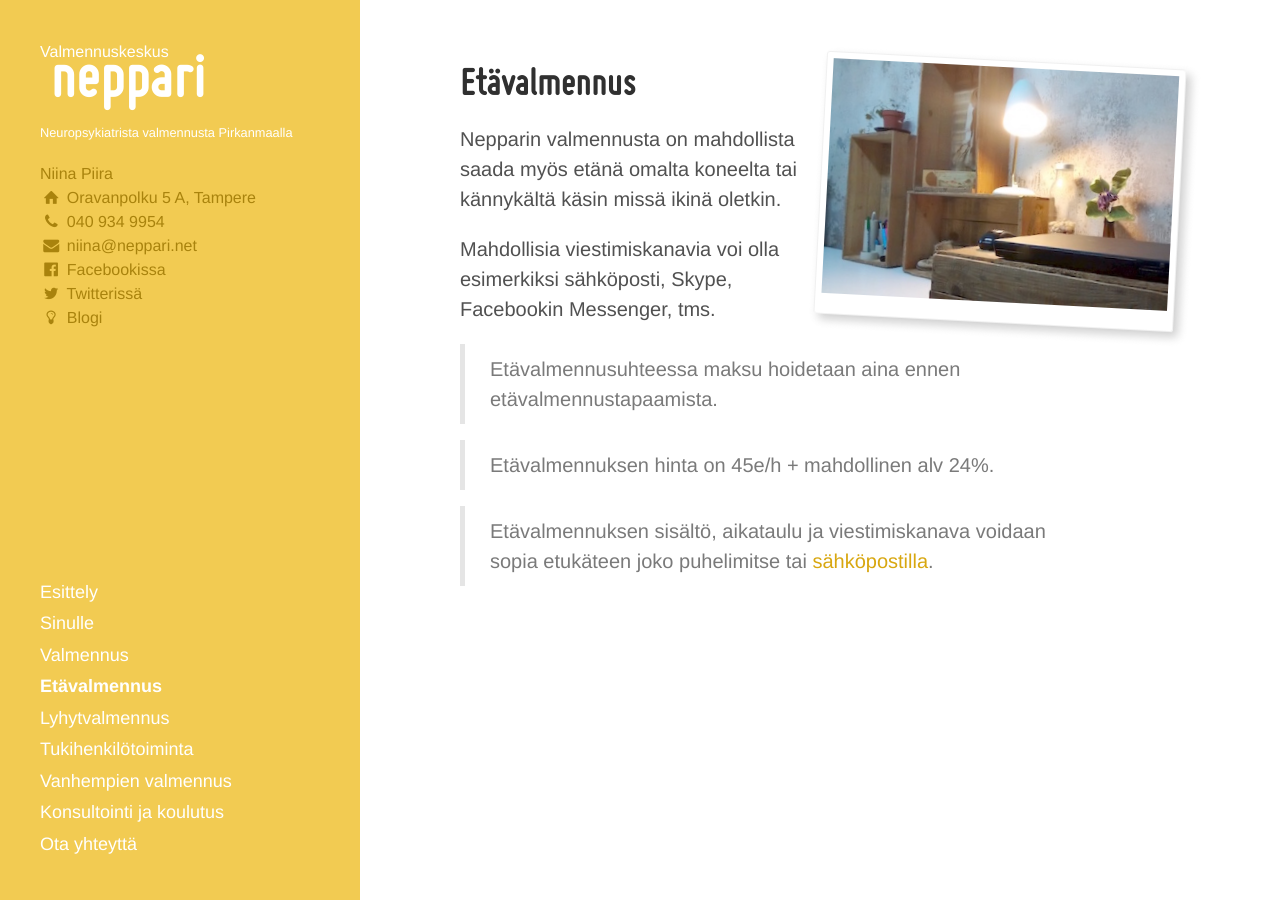
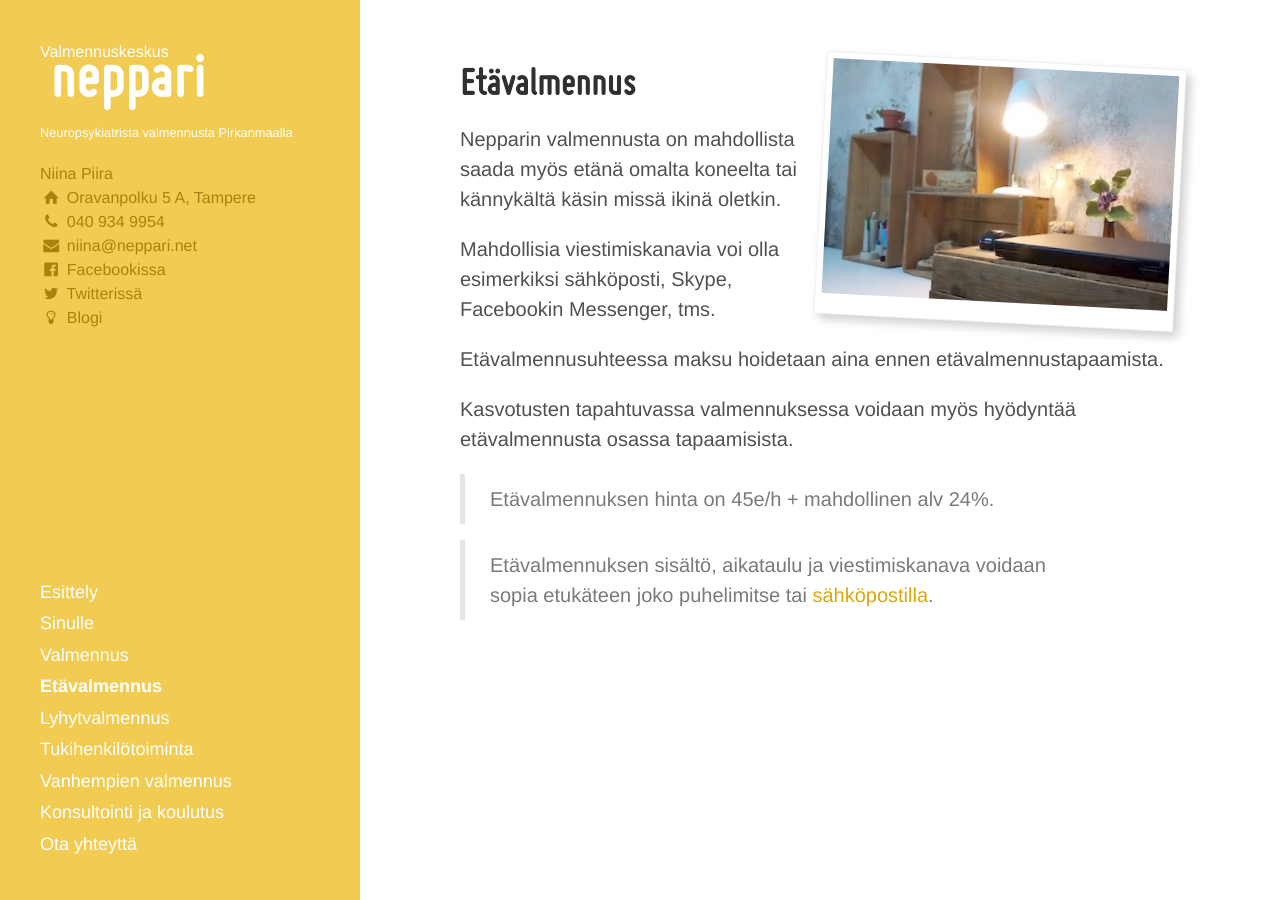
Before and after one commit to niinapiira/neppari.net, a Jekyll site: the page built from etavalmennus.md, in a window 1280 px wide. Built offline with Jekyll 4.4.1, drawn with Linux system fonts in a browser that asks for light colours.

Commit message:
Updated etavalmennus.md

```diff
--- a/etavalmennus.md
+++ b/etavalmennus.md
@@ -16,7 +16,9 @@ Nepparin valmennusta on mahdollista saada myös etänä omalta koneelta tai kän
 
 Mahdollisia viestimiskanavia voi olla esimerkiksi sähköposti, Skype, Facebookin Messenger, tms.
 
-> Etävalmennusuhteessa maksu hoidetaan aina ennen etävalmennustapaamista.
+Etävalmennusuhteessa maksu hoidetaan aina ennen etävalmennustapaamista.
+
+Kasvotusten tapahtuvassa valmennuksessa voidaan myös hyödyntää etävalmennusta osassa tapaamisista.
 
 > Etävalmennuksen hinta on 45e/h + mahdollinen alv 24%.
 
```
